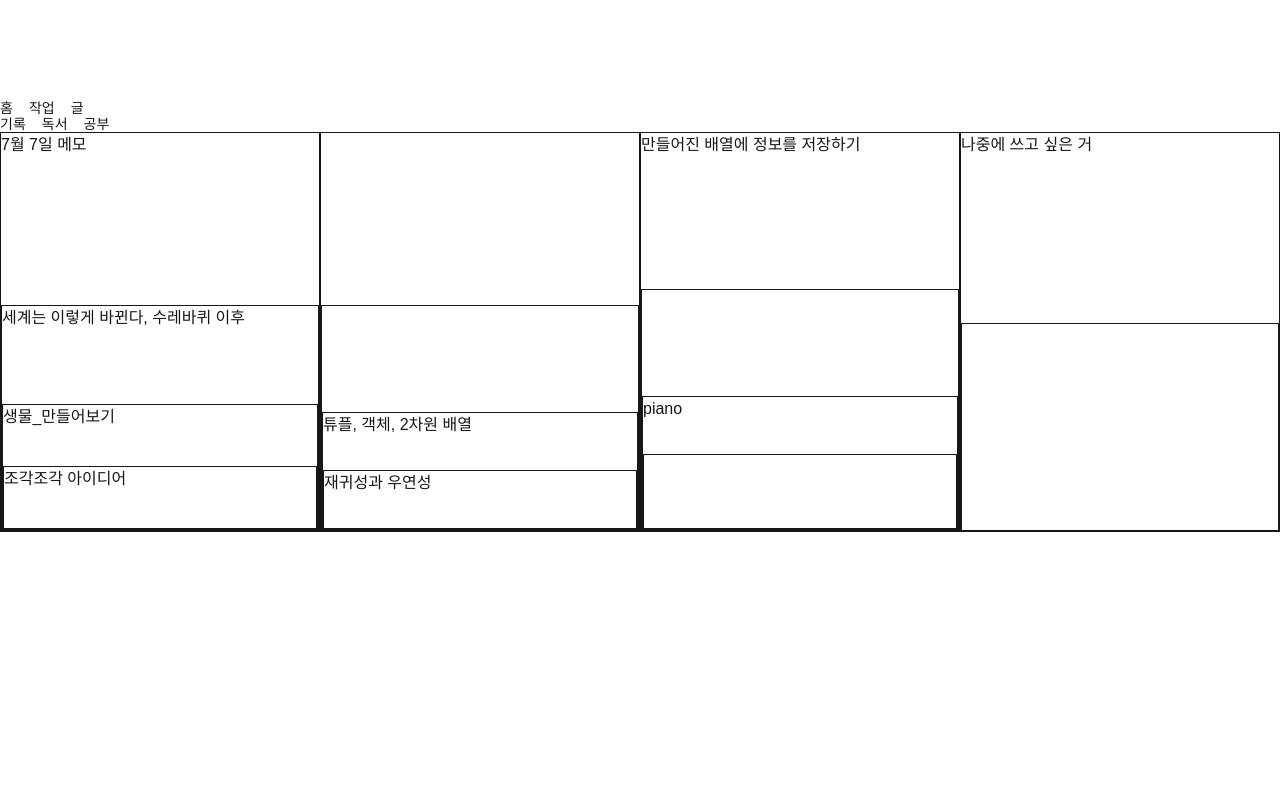
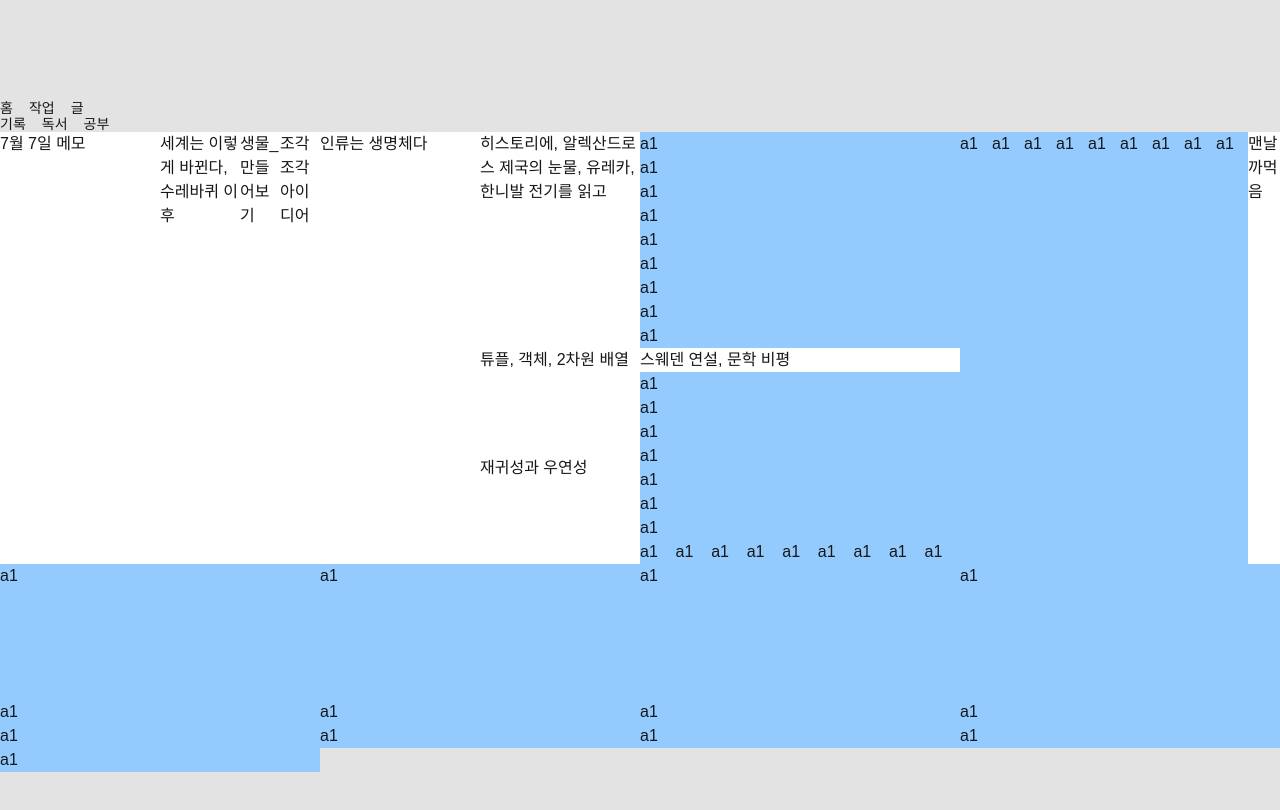
Before and after one commit to nosignificant/next, a Next.js app: page / in a window 1280 px wide. Shown: the top 810 px of the page. Built offline with nearby package versions, Linux system fonts and the light colour scheme.

Commit message:
home update

```diff
--- a/src/app/(home)/HomeBox.tsx
+++ b/src/app/(home)/HomeBox.tsx
@@ -8,44 +8,55 @@ import Link from "next/link";
 type HomeProps = {
   posts: Post[];
   recursion?: number;
-  maxDepth?: number; // 최대 재귀 깊이 제한
+  maxDepth?: number;
 };
 
 export default function HomeBox({
   posts,
   recursion = 0,
-  maxDepth = 4,
-  handleClick,
+  maxDepth = 8,
 }: HomeProps) {
-  if (!Array.isArray(posts) || posts.length === 0) return null;
+  if (!Array.isArray(posts) || posts.length === 0) return <EmptyBox />;
 
   if (recursion >= posts.length) return null;
 
   const current = posts[recursion];
-
-  // 2) 랜덤 결정은 깊이별로 한 번만 계산해서 유지
-  const sliceMore = useMemo(
-    () => (recursion > 0 ? Math.random() < 0.5 : true),
-    [recursion]
-  );
 
   const putContent = useMemo(() => {
     if (recursion >= maxDepth) return false;
     return Math.random() < 0.5;
   }, [recursion, maxDepth]);
 
+  const isRow = useMemo(() => {
+    return Math.floor(Math.random() * 2);
+    [recursion];
+  });
+
+  function EmptyBox({ isRow }: { isRow: boolean }) {
+    const repeatNum = Math.floor(Math.random() * 10);
+    return Array.from({ length: repeatNum }).map((_, i) => (
+      <div key={i} className="emptyTile">
+        a1
+      </div>
+    ));
+
+    // 사용
+  }
   return (
-    <div className="border split">
+    <div className="split">
+      <div className={isRow ? " flex flex-row" : "flex flex-col"}>
         {putContent ? (
           <Link
+            className="tile"
             href={`/${current.parent}?slug=${encodeURIComponent(current.slug)}`}
           >
             {current.slug}
           </Link>
         ) : (
-        <div className="h-[40px]" />
+          <EmptyBox />
         )}
         <HomeBox posts={posts} recursion={recursion + 1} maxDepth={maxDepth} />
       </div>
+    </div>
   );
 }
--- a/src/app/(home)/home.css
+++ b/src/app/(home)/home.css
@@ -1,7 +1,10 @@
+body {
+  background-color: #e3e3e3;
+}
 .mosaic {
   display: grid;
   width: 100%;
-  height: 100vh;
+  height: 80vh;
   grid-template-columns: repeat(var(--cols, 2), 1fr);
   grid-template-rows: repeat(var(--rows, 2), 1fr);
 }
@@ -20,14 +23,20 @@
   gap: 0; /* 내부도 동일 */
 }
 
-/* 실제 셀(콘텐츠든 빈 박스든) */
 .tile {
   width: 100%;
   height: 100%;
-  box-sizing: border-box; /* border 포함해도 틈 안 생김 */
-  /* 보더를 쓰면 두께 합이 보이기도 하니, outline/box-shadow 권장 */
-  /* outline: 1px solid #111; */
-  box-shadow: inset 0 0 0 1px #111;
+  box-sizing: border-box;
+  background-color: white;
+}
+
+.emptyTile {
+  width: 100%;
+  height: 100%;
+  box-sizing: border-box;
+  background-color: rgb(147, 203, 255);
+  transform: scale(var(--sx, 1), var(--sy, 1));
+  transform-origin: center center;
 }
 
 /* 텍스트가 넘칠 때 줄바꿈/자르기 옵션(선택) */
--- a/src/app/(home)/page.tsx
+++ b/src/app/(home)/page.tsx
@@ -1,6 +1,6 @@
 "use client";
 import { Post } from "../lib/type";
-import { useEffect, useState, useNavigate } from "react";
+import { useEffect, useState } from "react";
 import { usePathname } from "next/navigation";
 import "./home.css";
 import HomeBox from "./HomeBox";
```
Lines whose indentation alone changed are shown as unchanged.
